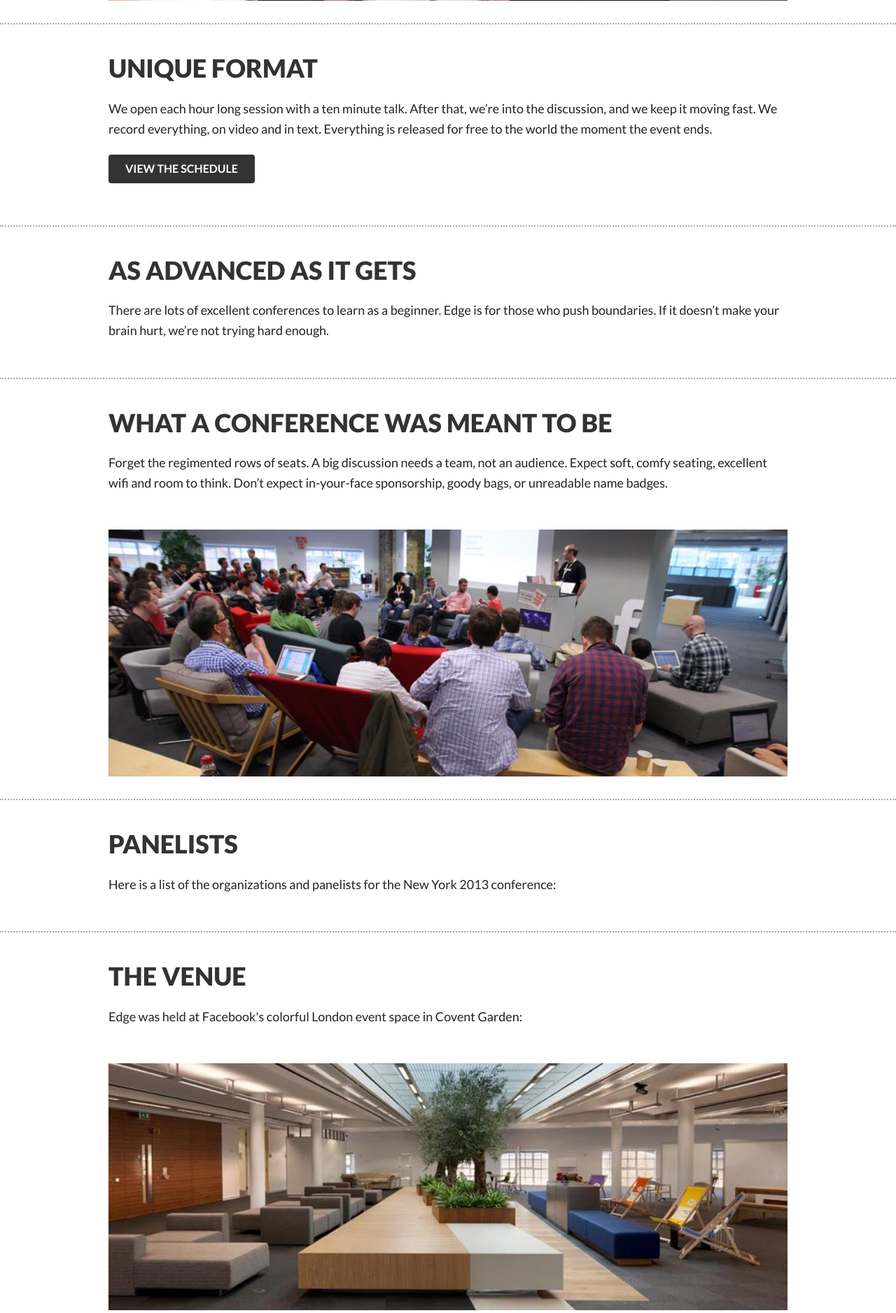
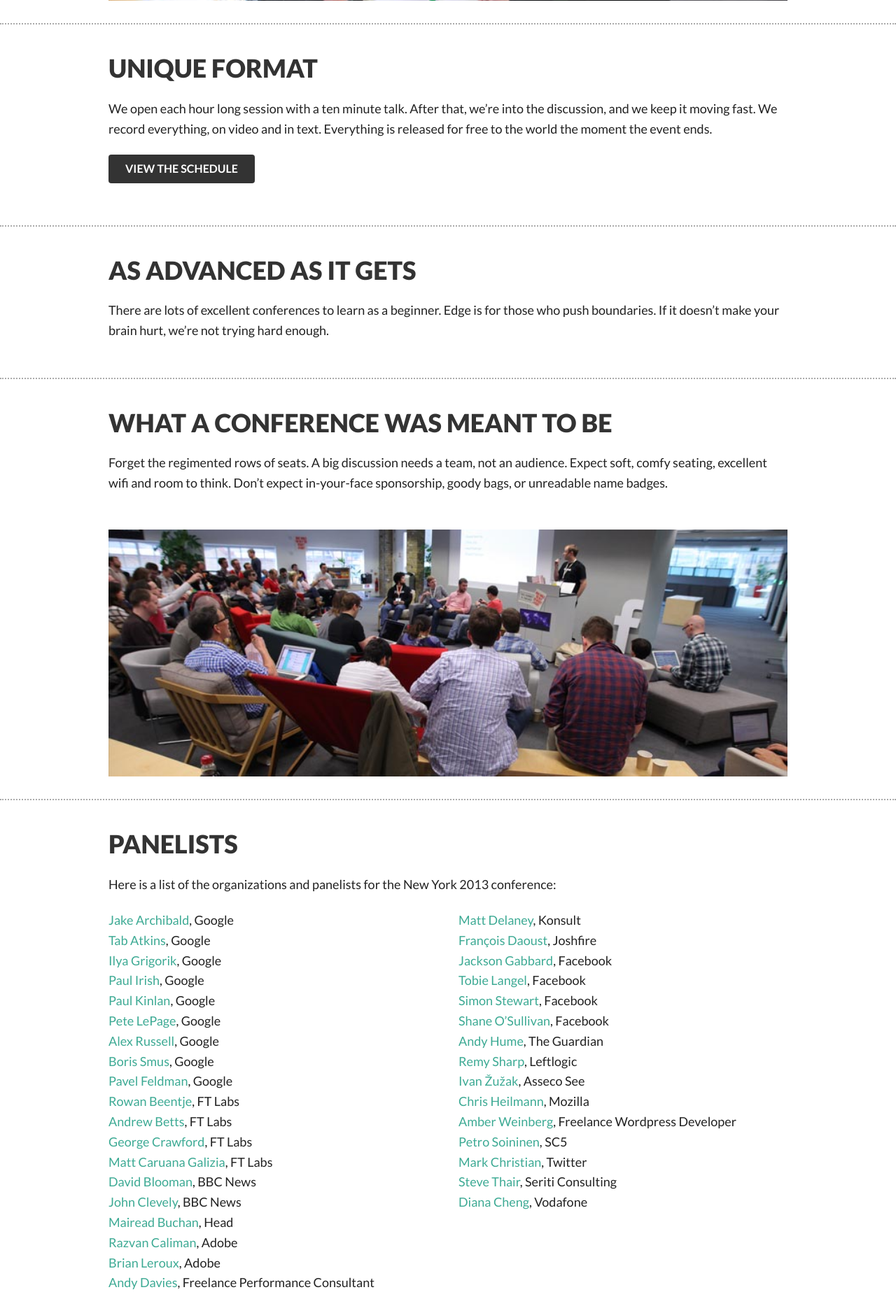
Before and after one commit to triblondon/edgeconf, a PHP site: page / in a window 1280 px wide. Shown: the part 1377-3254 px from the top of the page at 70% size. Run offline with PHP 8.4, Linux system fonts and the light colour scheme.

Commit message:
Panelists and other content

```diff
--- a/public/index.html
+++ b/public/index.html
@@ -104,6 +104,48 @@
 			<div class="small-12 columns">
 				<h2>Panelists</h2>
 				<p>Here is a list of the organizations and panelists for the New York 2013 conference:</p>
+				<div class="row">
+					<ul class="small-12 large-6 columns">
+						<li><a href="#">Jake Archibald</a>, Google</li>
+						<li><a href="#">Tab Atkins</a>, Google</li>
+						<li><a href="#">Ilya Grigorik</a>, Google</li>
+						<li><a href="#">Paul Irish</a>, Google</li>
+						<li><a href="#">Paul Kinlan</a>, Google</li>
+						<li><a href="#">Pete LePage</a>, Google</li>
+						<li><a href="#">Alex Russell</a>, Google</li>
+						<li><a href="#">Boris Smus</a>, Google</li>
+						<li><a href="#">Pavel Feldman</a>, Google</li>
+						<li><a href="#">Rowan Beentje</a>, FT Labs</li>
+						<li><a href="#">Andrew Betts</a>, FT Labs</li>
+						<li><a href="#">George Crawford</a>, FT Labs</li>
+						<li><a href="#">Matt Caruana Galizia</a>, FT Labs</li>
+						<li><a href="#">David Blooman</a>, BBC News</li>
+						<li><a href="#">John Clevely</a>, BBC News</li>
+						<li><a href="#">Mairead Buchan</a>, Head</li>
+						<li><a href="#">Razvan Caliman</a>, Adobe</li>
+						<li><a href="#">Brian Leroux</a>, Adobe</li>
+						<li><a href="#">Andy Davies</a>, Freelance Performance Consultant</li>
+					</ul>
+					<ul class="small-12 large-6 columns">
+						<li><a href="#">Matt Delaney</a>, Konsult</li>
+						<li><a href="#">François Daoust</a>, Joshfire</li>
+						<li><a href="#">Jackson Gabbard</a>, Facebook</li>
+						<li><a href="#">Tobie Langel</a>, Facebook</li>
+						<li><a href="#">Simon Stewart</a>, Facebook</li>
+						<li><a href="#">Shane O’Sullivan</a>, Facebook</li>
+						<li><a href="#">Andy Hume</a>, The Guardian</li>
+						<li><a href="#">Remy Sharp</a>, Leftlogic</li>
+						<li><a href="#">Ivan Žužak</a>, Asseco See</li>
+						<li><a href="#">Chris Heilmann</a>, Mozilla</li>
+						<li><a href="#">Amber Weinberg</a>, Freelance Wordpress Developer
+</li>
+						<li><a href="#">Petro Soininen</a>, SC5</li>
+						<li><a href="#">Mark Christian</a>, Twitter</li>
+						<li><a href="#">Steve Thair</a>, Seriti Consulting</li>
+						<li><a href="#">Diana Cheng</a>, Vodafone</li>
+					</ul>
+				</div>
+				<a href="#" class="button">Read Panelist Bios</a>
 			</div>
 		</div>
 	</section>
@@ -122,6 +164,20 @@
 		<div class="row">
 			<div class="small-12 columns">
 				<h2>Get Connected</h2>
+				<div class="row">
+					<div class="small-12 columns large-6 columns">
+						<p>Interested in pre-registering for Edge?</p>
+						<a href="#" class="button" data-reveal-id="registration-form">Sign Up</a>
+					</div>
+					<div class="small-12 columns large-6 columns">
+						<p>Presented by <a href="#">FT Labs</a> and <a href="#">Google</a></p>
+						<ul class="social-icons">
+							<li><a href="#" class="hide-text facebook">Facebook</a></li>
+							<li><a href="#" class="hide-text twitter">Twitter</a></li>
+							<li><a href="#" class="hide-text google-plus">Google Plus</a></li>
+						</ul>
+					</div>
+				</div>
 			</div>
 		</div>
 	</section>
--- a/public/sass/app.scss
+++ b/public/sass/app.scss
@@ -67,10 +67,10 @@ h1, h2 ,h3, h4, h5, h6 {
 	text-transform: uppercase;
 }
 a:link, a:visited {
-	color: $edgeBlue;
+	color: $edgeGreen;
 }
 a:hover, a:active {
-	color: lighten($edgeBlue, 5);
+	color: lighten($edgeGreen, 5);
 }
 a.button {
 	background: #333;
@@ -83,6 +83,13 @@ a.button {
 .button:hover {
 	background: $edgeYellow;
 	color: #333;
+}
+ul {
+	margin-bottom: 30px;
+	li {
+		font-size: em(18px);
+		list-style-type: none;
+	}
 }
 header {
 	background: #000;
@@ -175,6 +182,12 @@ header {
 			margin-bottom: 15px;
 		}
 	}
+	p a:link, p a:visited {
+		color: $edgeBlue;
+	}
+	p a:hover, p a:active {
+		color: lighten($edgeBlue, 5);
+	}
 }
 .social-icons {
 	li {
```
Also changed, not shown: public/stylesheets/app.css.
